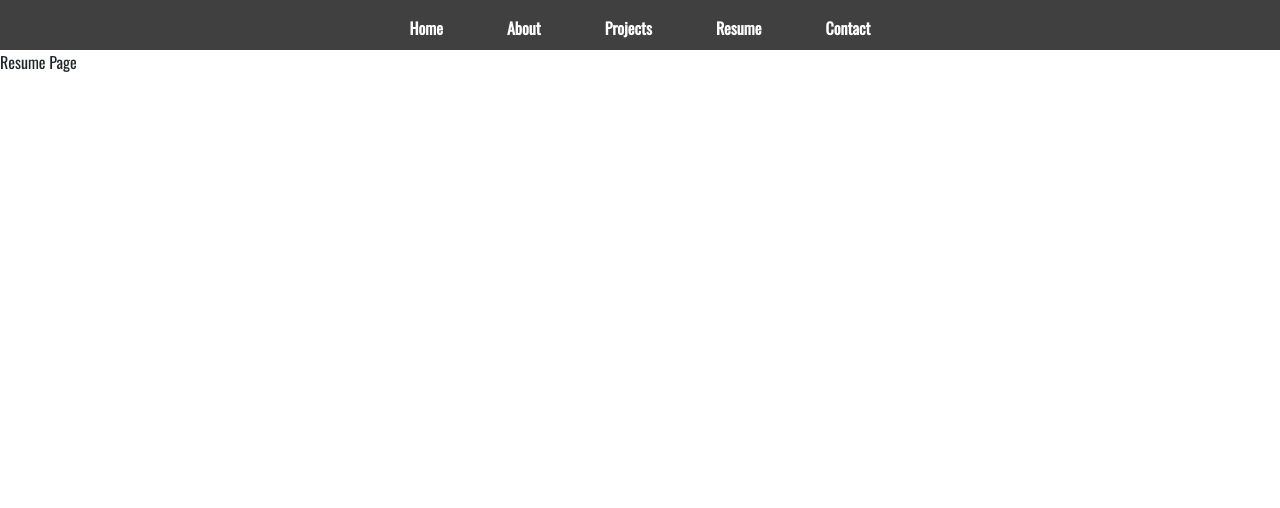
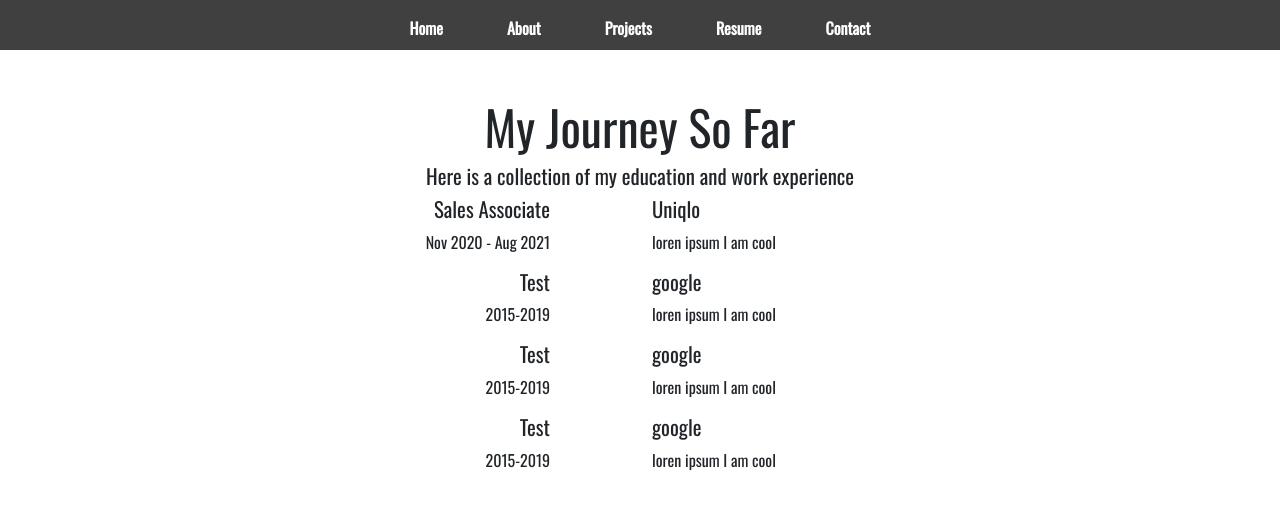
Before and after one commit to Revlisc/portfolio, a React (Create React App) app: page /resume in a window 1280 px wide. Shown: the top 508 px of the page. Built offline with nearby package versions, Linux system fonts and the light colour scheme.

Commit message:
resume in progress

```diff
--- /dev/null
+++ b/src/Components/Entry.js
@@ -0,0 +1,44 @@
+import React from 'react';
+import { Container, Col, Row } from 'react-bootstrap';
+import '../css/Entry.css';
+
+const Entry = ({title, time, company, summary}) => {
+
+    /*
+    .fa-briefcase:before {
+    content: "\f0b1";
+}
+
+.timeline-icon {
+    height: 2rem;
+    width: 2rem;
+    line-height: 4.8rem;
+    background: #575454;
+    border-radius: 50%;
+    text-align: center;
+    color: #FFFFFF;
+    position: absolute;
+
+}
+<div className='timeline-icon'>
+                    <i className='fa fa-briefcase' />
+                </div>
+    */
+    return (
+        <Container className='entry'>
+            <Row>
+
+                <Col  md={6} className='entryBox'>
+                    <h4 className='entryTitle'>{title}</h4>
+                    <p className='entryTime'>{time}</p>
+                </Col>
+                <Col  md={6}>
+                    <h4 className='entryCompany'>{company}</h4>
+                    <p className='entrySummary'>{summary}</p>
+                </Col>
+            </Row>
+        </Container>
+    )
+}
+
+export default Entry;
--- /dev/null
+++ b/src/Components/Timeline.js
@@ -0,0 +1,31 @@
+import React from 'react';
+import { Container, Col, Row } from 'react-bootstrap';
+import Entry from './Entry.js';
+
+import '../css/Timeline.css';
+
+const Timeline = () => {
+    return (
+        <Container className='timeline'>
+            <Row className='timelineRow'>
+                <Entry
+                    title={'Sales Associate'}
+                    time={'Nov 2020 - Aug 2021'}
+                    company={'Uniqlo'}
+                    summary={'loren ipsum I am cool'} />
+            </Row>
+            <Row>
+                <Entry title={'Test'} time={'2015-2019'} company={'google'} summary={'loren ipsum I am cool'} />
+            </Row>
+            <Row>
+                <Entry title={'Test'} time={'2015-2019'} company={'google'} summary={'loren ipsum I am cool'} />
+            </Row>
+            <Row>
+                <Entry title={'Test'} time={'2015-2019'} company={'google'} summary={'loren ipsum I am cool'} />
+            </Row>
+
+        </Container>
+    )
+}
+
+export default Timeline;
--- a/src/Pages/About.js
+++ b/src/Pages/About.js
@@ -28,12 +28,12 @@ const About = () => {
                     </Col>
                 </Row>
                 <Row >
-                    <Col xs={{span: 3, offset: 2}}> <Profile /></Col>
-                    <Col xs={{span: 3, offset: 2}}> <SkillsList /></Col>
+                    <Col md={{span: 4, offset: 2}} xs={12}> <Profile /></Col>
+                    <Col md={{span: 4}} xs={12}> <SkillsList /></Col>
                 </Row>
-                <Row className='aboutbtns'>
-                    <Col xs={{span: 3, offset: 2}}><a href="mailto:dalesimmons0210@gmail.com" className={'btn btn-info btn-lg'} role='button'>Hire Me</a></Col>
-                    <Col xs={{span: 3}}><a href='https://docs.google.com/document/d/1Lhe-v6w-rY-eB7edlK1ZVL9SELkeDS9HnlJ_zuvidkc/edit?usp=sharing'  className={'btn btn-info btn-lg'}>Download Resume</a></Col>
+                <Row className='aboutbtns' xs={12}>
+                    <Col xs={{span: 3}} className='justify-content-end'><a href="mailto:dalesimmons0210@gmail.com" className={'btn btn-block btn-info btn-lg'} role='button'>Hire Me</a></Col>
+                    <Col xs={{span: 3}} className='justify-content-start'><a href='https://docs.google.com/document/d/1Lhe-v6w-rY-eB7edlK1ZVL9SELkeDS9HnlJ_zuvidkc/edit?usp=sharing'  className={'btn btn-info btn-lg'}>Download Resume</a></Col>
                 </Row>
 
             </div>
--- a/src/Pages/Resume.js
+++ b/src/Pages/Resume.js
@@ -1,10 +1,24 @@
 import React from 'react';
+import { Row, Col, Container} from 'react-bootstrap';
+
+import '../css/Resume.css';
+import Timeline from '../Components/Timeline';
 
 const Resume = () => {
     return(
-        <div>
-            Resume Page
-        </div>
+        <Container className='container-fluid'>
+            <Row >
+
+                <h1 className='resumeHeader' >My Journey So Far</h1>
+
+            </Row>
+            <Row >
+                <h4>Here is a collection of my education and work experience</h4>
+            </Row>
+            <Row>
+                <Timeline />
+            </Row>
+        </Container>
     )
 }
 
--- a/src/css/About.css
+++ b/src/css/About.css
@@ -8,10 +8,13 @@
 
 .btn-lg {
     padding: 10px 20px;
+    width: 100%;
+
 }
 
 h1 {
     text-align: center;
+    margin-top: 3rem;
 }
 
 .intro {
--- /dev/null
+++ b/src/css/Entry.css
@@ -0,0 +1,27 @@
+.entryTitle {
+
+    text-align: right;
+
+}
+
+.entryTime {
+    float: right;
+
+
+    text-align: right;
+
+}
+
+.entryCompany {
+    text-align: start;
+
+}
+
+.entrySummary {
+    text-align: start;
+
+}
+
+.entryBox {
+    padding-right: 90px;
+}
--- /dev/null
+++ b/src/css/Resume.css
@@ -0,0 +1,4 @@
+.resumeHeader {
+    margin-top: 3rem;
+    font-size: 48px;
+}
--- /dev/null
+++ b/src/css/Timeline.css
@@ -0,0 +1,14 @@
+.timeline {
+    width: 40vw;
+}
+
+.timelineRow ::before {
+    content: "";
+    display: block;
+    width: 1px;
+    height: auto;
+    background: rgba(0, 0, 0, 0.1);
+    position: absolute;
+    left: 35%;
+    top: 0;
+}
```
